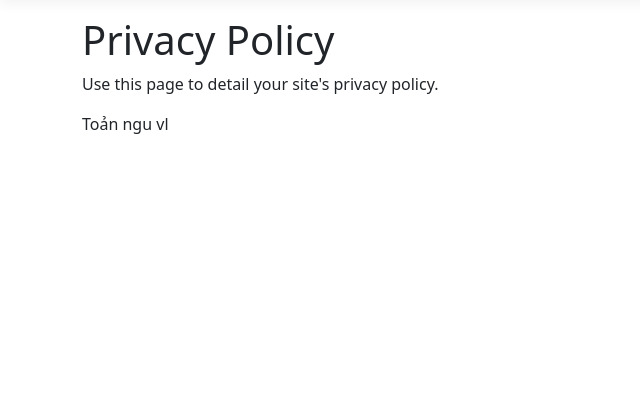
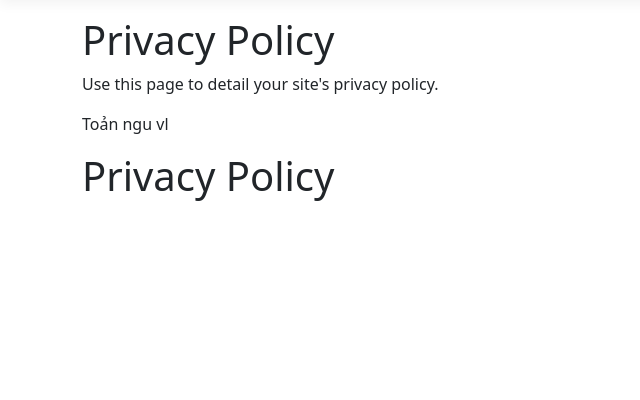
Before and after one commit to boomhuyxt/manage365, an ASP.NET Core app: page /Home/Privacy in a window 1280 px wide. Shown: the part 57-457 px from the top of the page, without its empty margins (0-640 px from the left). Run offline with ASP.NET Core 8, Linux system fonts and the light colour scheme; style sheets or scripts are compiled from the project's sources.

Commit message:
test ci cd

```diff
--- a/Views/Home/Privacy.cshtml
+++ b/Views/Home/Privacy.cshtml
@@ -5,3 +5,4 @@
 
 <p>Use this page to detail your site's privacy policy.</p>
 <p>Toản ngu vl</p>
+<h1>Privacy Policy</h1>
```
